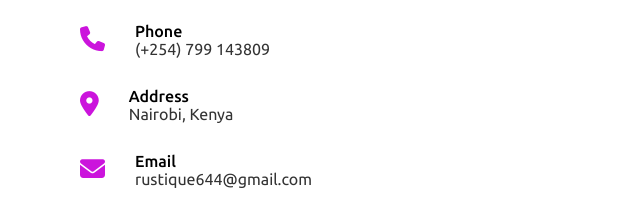
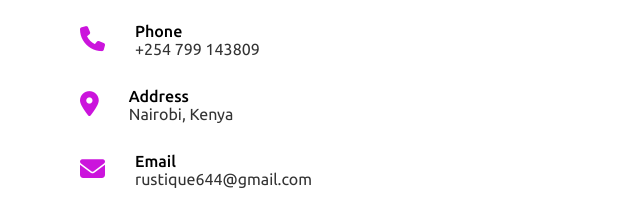
Before and after one commit to Rustique-Uwimpaye/Rustique-Portfolio, a plain HTML site: page index.html in a window 1280 px wide. Shown: the part 3913-4132 px from the top of the page, 0-640 px from the left. Drawn offline with nearby package versions, Linux system fonts and the light colour scheme.

Commit message:
contact us form

```diff
--- a/index.html
+++ b/index.html
@@ -4,7 +4,7 @@
     <meta charset="UTF-8">
     <meta name="viewport" content="width=device-width, initial-scale=1.0">
     <link rel="stylesheet" href="css/style.css">
-    <script src="https://kit.fontawesome.com/a076d05399.js"></script>
+    <script src="https://kit.fontawesome.com/666ff47604.js" crossorigin="anonymous"></script>
     <script src="https://code.jquery.com/jquery-3.5.1.min.js"></script>
     <script src="https://cdnjs.cloudflare.com/ajax/libs/typed.js/2.0.11/typed.min.js"></script>
     <script src="https://cdnjs.cloudflare.com/ajax/libs/waypoints/4.0.1/jquery.waypoints.min.js"></script>
@@ -248,7 +248,7 @@
                                 <div class="head">
                                     Phone</div>
                                 <div class="sub-title">
-                                    (+254) 799 143809</div>
+                                    +254 799 143809</div>
                             </div>
                         </div>
                         <div class="row">
```
